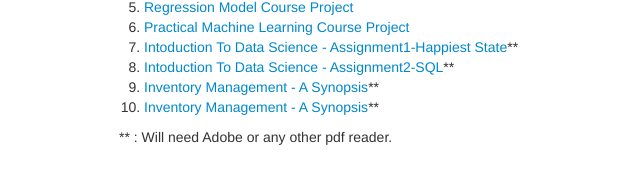
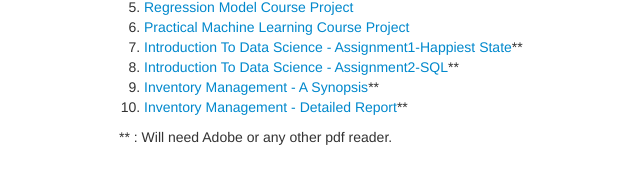
Before and after one commit to vrpisharody/vrpisharody.github.io, a plain HTML site: page index.html in a window 1280 px wide. Shown: the part 193-376 px from the top of the page, 51-691 px from the left. Drawn offline with nearby package versions, Linux system fonts and the light colour scheme; some packages are replaced by stand-ins of ours.

Commit message:
Small typos

```diff
--- a/index.html
+++ b/index.html
@@ -63,10 +63,10 @@ if (window.hljs && document.readyState && document.readyState === "complete") {
 <li><a href="http://vrpisharody.github.io/Inferential_Data_Analysis.pdf">Statistical Inference - Inferential Data Analysis</a>**</li>
 <li><a href="http://vrpisharody.github.io/CourseProject-RegModels">Regression Model Course Project</a></li>
 <li><a href="http://vrpisharody.github.io/CourseProject-PML">Practical Machine Learning Course Project</a></li>
-<li><a href="http://vrpisharody.github.io/happiest_state.pdf">Intoduction To Data Science - Assignment1-Happiest State</a>**</li>
-<li><a href="http://vrpisharody.github.io/solution.pdf">Intoduction To Data Science - Assignment2-SQL</a>**</li>
+<li><a href="http://vrpisharody.github.io/happiest_state.pdf">Introduction To Data Science - Assignment1-Happiest State</a>**</li>
+<li><a href="http://vrpisharody.github.io/solution.pdf">Introduction To Data Science - Assignment2-SQL</a>**</li>
 <li><a href="http://vrpisharody.github.io/InventoryM.pdf">Inventory Management - A Synopsis</a>**</li>
-<li><a href="http://vrpisharody.github.io/Inventory%20Management%20-%20A%20Simple%20Recommendation.pdf">Inventory Management - A Synopsis</a>**</li>
+<li><a href="http://vrpisharody.github.io/Inventory%20Management%20-%20A%20Simple%20Recommendation.pdf">Inventory Management - Detailed Report</a>**</li>
 </ol>
 <p>** : Will need Adobe or any other pdf reader.</p>
 </div>
```
